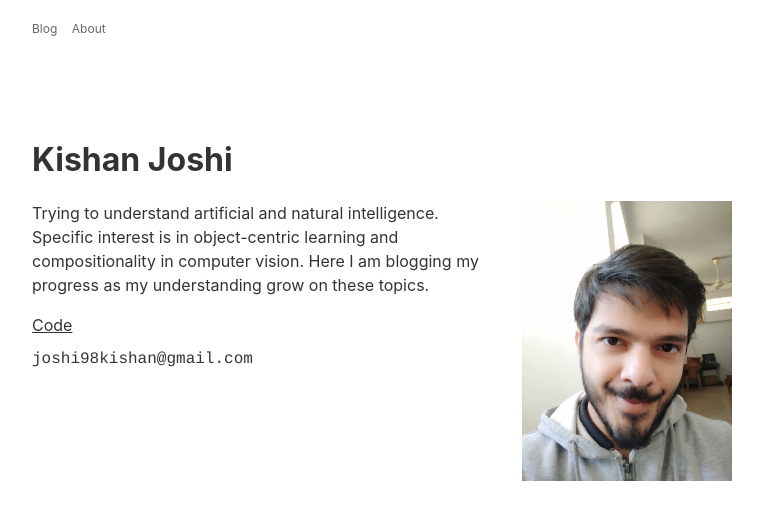
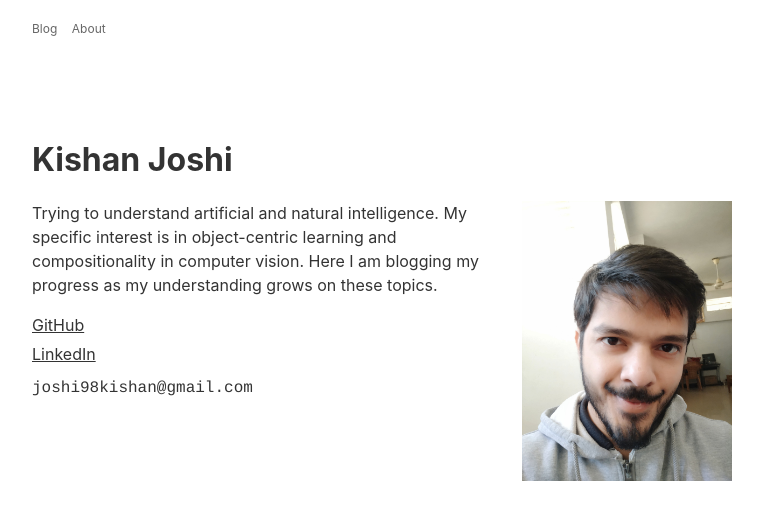
Before and after one commit to joshi98kishan/joshi98kishan.GITHUB.IO, a Jekyll site: the page built from about.html, in a window 1280 px wide. Shown: the top 520 px of the page, without its empty margins (258-1021 px from the left). Built offline with Jekyll 4.4.1, drawn with Linux system fonts in a browser that asks for light colours.

Commit message:
added a new "update" blog and updated the about page. Going Live!

```diff
--- a/about.html
+++ b/about.html
@@ -11,13 +11,16 @@ title: About
             alt="Profile picture"
             />
     </div>
-    <p>Trying to understand artificial and natural intelligence. Specific interest is in object-centric learning and compositionality in computer vision.
-        Here I am blogging my progress as my understanding grow on these topics.
+    <p>Trying to understand artificial and natural intelligence. My specific interest is in object-centric learning and compositionality in computer vision.
+        Here I am blogging my progress as my understanding grows on these topics.
     </p>
 
     <ul id='links'>
         <li>
-            <a href='http://www.github.com/joshi98kishan' target='_blank'>Code</a>
+            <a href='https://github.com/joshi98kishan' target='_blank'>GitHub</a>
+        </li>
+        <li>
+            <a href='https://www.linkedin.com/in/joshi98kishan/' target='_blank'>LinkedIn</a>
         </li>
         <li id='contact'>
             joshi98kishan@gmail.com
```
Also changed, not shown: _layouts/post.html (+6 -6 lines), _posts/2025-02-22-Blogs-Under-Progress.md (added, +25 -0 lines).
